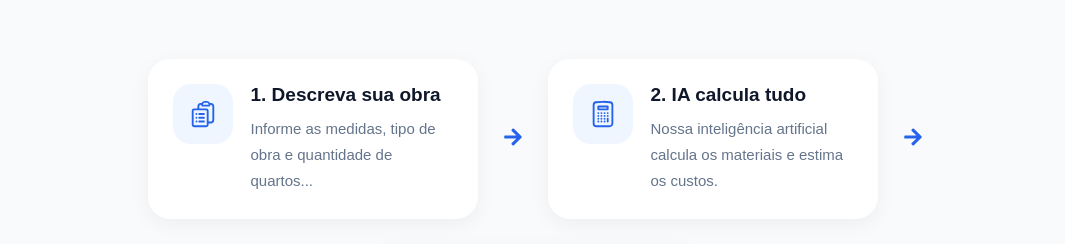
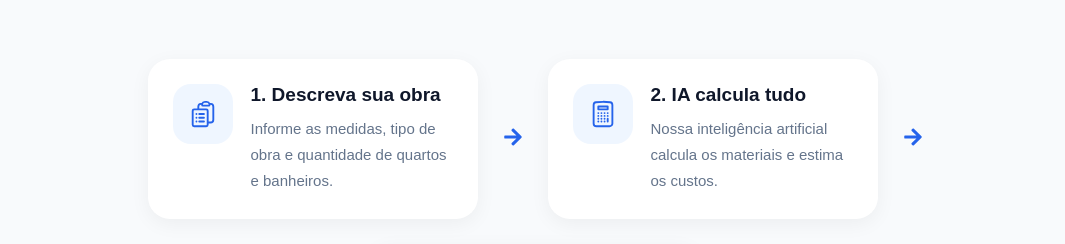
Before and after one commit to ANRS305/BuildUp-FrontEnd, a React (Vite) app in the folder BuildUp/: page / in a window 1280 px wide. Shown: the part 970-1214 px from the top of the page, without its empty margins (105-1170 px from the left). Built offline with nearby package versions, Linux system fonts and the light colour scheme.

Commit message:
Update Cards.jsx

```diff
--- a/BuildUp/src/Components/Cards/Cards.jsx
+++ b/BuildUp/src/Components/Cards/Cards.jsx
@@ -48,7 +48,7 @@ export default function Cards() {
                         </h3>
                         <p>
                             Informe as medidas, tipo de obra
-                            e quantidade de quartos...
+                            e quantidade de quartos e banheiros.
                         </p>
                     </div>
                 </div>
```
